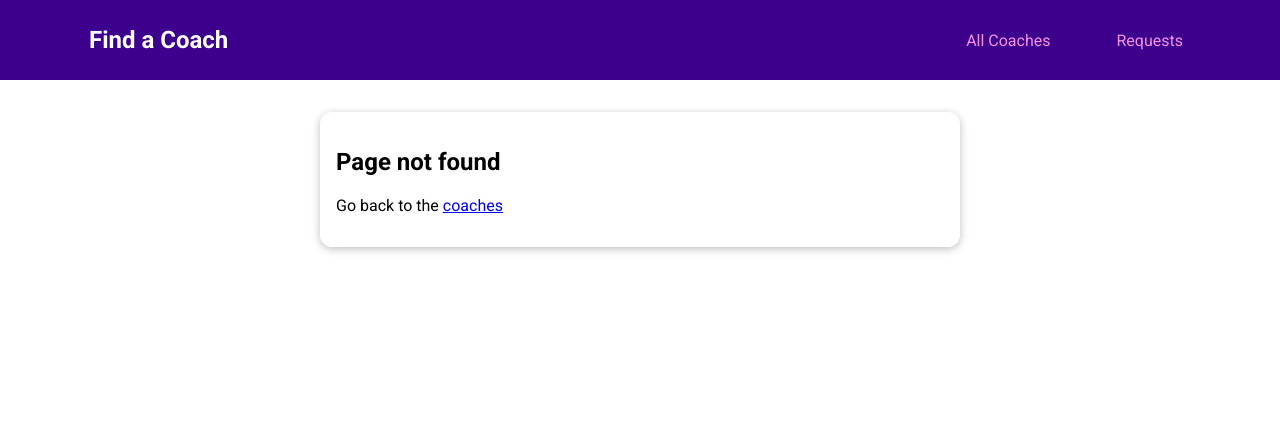
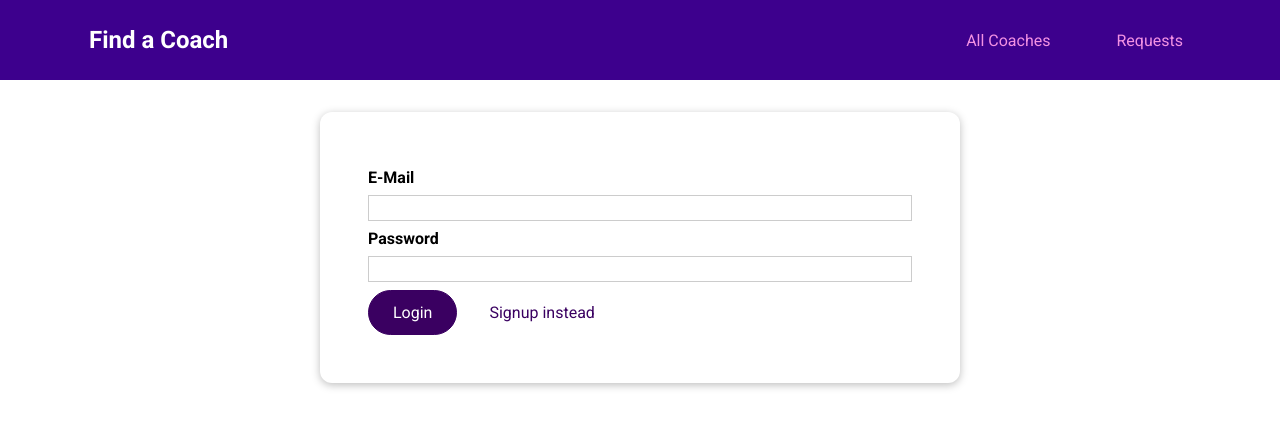
Before and after one commit to PabloAD01/Vue_Learning, a Vue app in the folder VueWebApp/: page /auth in a window 1280 px wide. Before the commit this address had no page. Shown: the top 428 px of the page. Built offline with nearby package versions, Linux system fonts and the light colour scheme.

Commit message:
feat: add UserAuth page

```diff
--- /dev/null
+++ b/VueWebApp/src/pages/auth/UserAuth.vue
@@ -0,0 +1,108 @@
+<template>
+  <base-card>
+    <form @submit.prevent="submitForm">
+      <div class="form-control">
+        <label for="email">E-Mail</label>
+        <input type="email" id="email" v-model.trim="email" />
+      </div>
+      <div class="form-control">
+        <label for="password">Password</label>
+        <input type="password" id="password" v-model.trim="password" />
+      </div>
+      <p v-if="!formIsValid">
+        Please enter a valid email and password (must be at least 6 characters
+        long)
+      </p>
+      <base-button> {{ submitButtonCaption }} </base-button>
+      <base-button type="button" mode="flat" @click="switchAuthMode">
+        {{ switchModeButtonCaption }}</base-button
+      >
+    </form>
+  </base-card>
+</template>
+
+<script>
+export default {
+  data() {
+    return {
+      email: '',
+      password: '',
+      formIsValid: true,
+      mode: 'login',
+    };
+  },
+
+  computed: {
+    submitButtonCaption() {
+      if (this.mode === 'login') {
+        return 'Login';
+      } else {
+        return 'Signup';
+      }
+    },
+    switchModeButtonCaption() {
+      if (this.mode === 'login') {
+        return 'Signup instead';
+      } else {
+        return 'Login instead';
+      }
+    },
+  },
+
+  methods: {
+    submitForm() {
+      this.formIsValid = true;
+      if (
+        this.email === '' ||
+        !this.email.includes('@') ||
+        this.password.length < 6
+      ) {
+        this.formIsValid = false;
+        return;
+      }
+    },
+
+    switchAuthMode() {
+      if (this.mode === 'login') {
+        this.mode = 'signup';
+      } else {
+        this.mode = 'login';
+      }
+    },
+  },
+};
+</script>
+
+<style scoped>
+form {
+  margin: 1rem;
+
+  padding: 1rem;
+}
+
+.form-control {
+  margin: 0.5rem 0;
+}
+
+label {
+  font-weight: bold;
+  margin-bottom: 0.5rem;
+  display: block;
+}
+
+input,
+textarea {
+  display: block;
+  width: 100%;
+  font: inherit;
+  border: 1px solid #ccc;
+  padding: 0.15rem;
+}
+
+input:focus,
+textarea:focus {
+  border-color: #3d008d;
+  background-color: #faf6ff;
+  outline: none;
+}
+</style>
--- a/VueWebApp/src/router.js
+++ b/VueWebApp/src/router.js
@@ -4,6 +4,7 @@
 import CoachRegistration from './pages/coaches/CoachRegistration.vue';
 import ContactCoach from './pages/requests/ContactCoach.vue';
 import RequestsReceived from './pages/requests/RequestsReceived.vue';
+import UserAuth from './pages/auth/UserAuth.vue';
 
 import NotFoundPage from './pages/NotFoundPage.vue';
 
@@ -20,6 +21,7 @@
     },
     { path: '/register', component: CoachRegistration },
     { path: '/requests', component: RequestsReceived },
+    { path: '/auth', component: UserAuth },
     { path: '/:notFound(.*)', component: NotFoundPage },
   ],
 });
```
